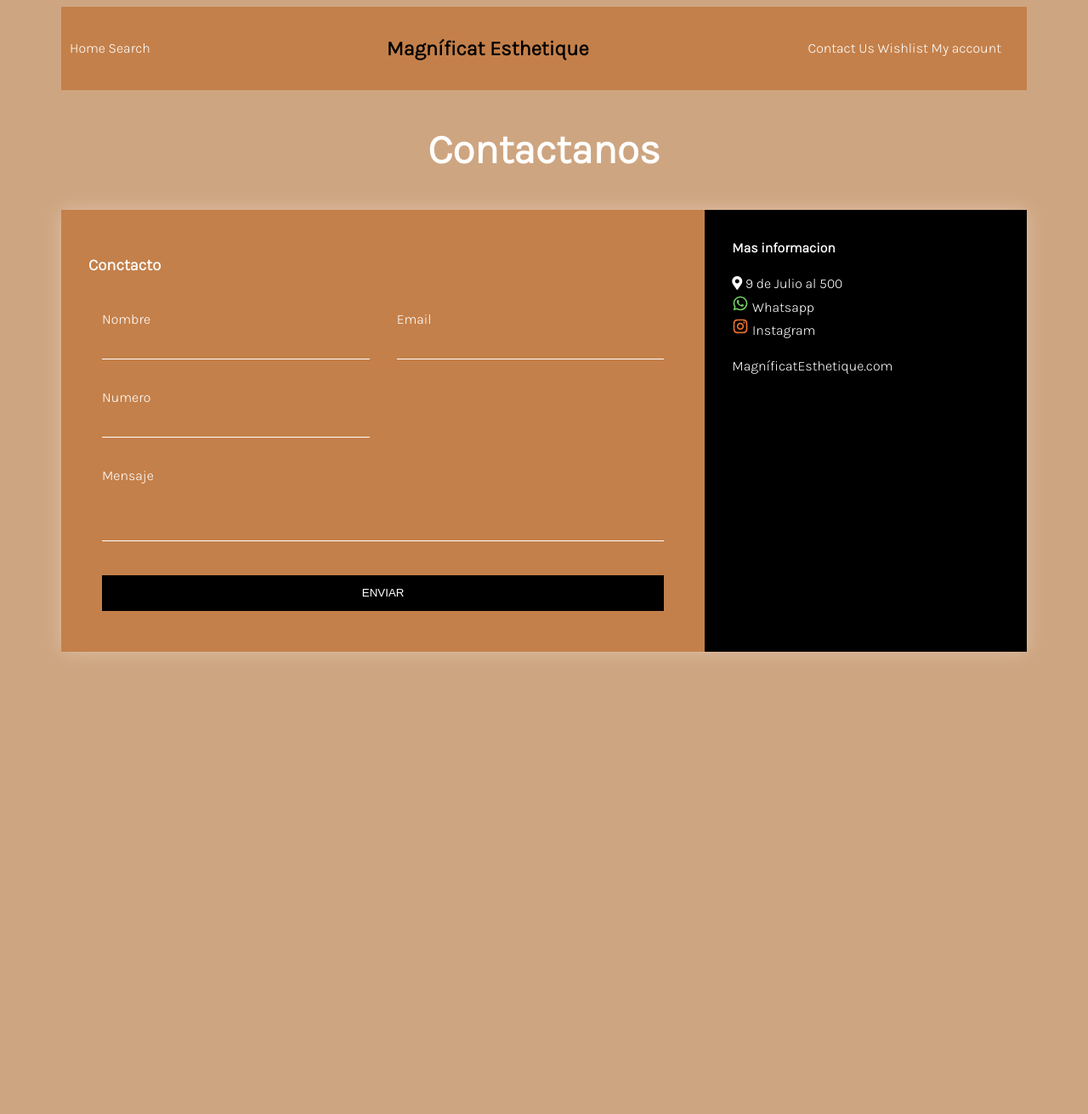
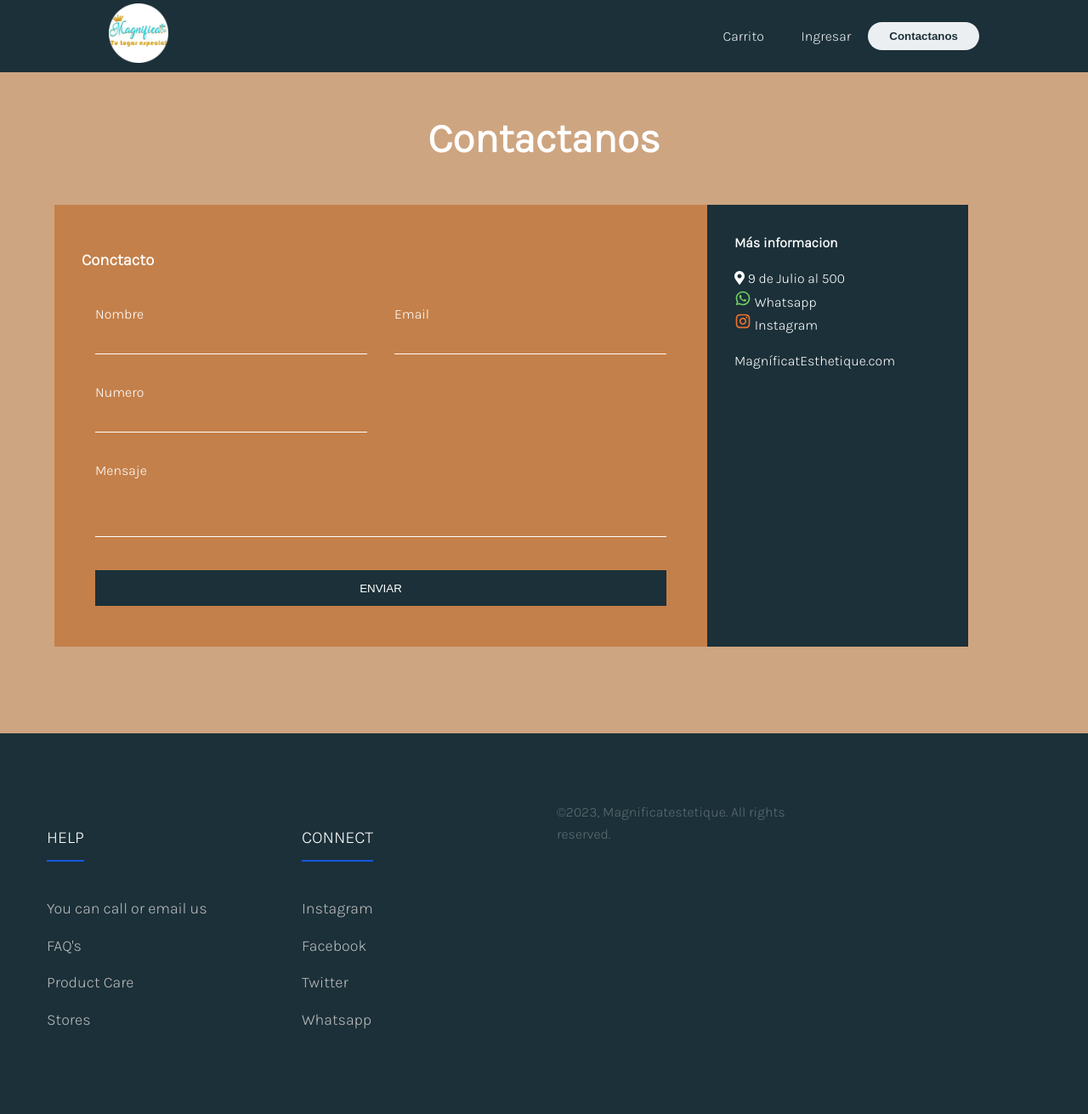
Before and after one commit to santizelada/sistemaEstetica, a plain HTML site: page html/contacUs.html in a window 1280 px wide. Shown: the whole page at 85% size. Before the commit the page ends 800 px from the top, so only its background shows below. Drawn offline with nearby package versions, Linux system fonts and the light colour scheme.

Commit message:
PaginaContacto

```diff
--- a/css/contactUs.css
+++ b/css/contactUs.css
@@ -9,7 +9,8 @@ body {
     color: #fff;
     line-height: 1.6;
     font-family: 'Karla', sans-serif;
-    padding: 0 1.5em;
+    padding: 0 0 0 0;
+    margin: 0 0 0 0;
 }
 
 .container {
@@ -24,17 +25,20 @@ ul {
     padding: 0;
 }
 
-.logo {
+.titulo {
     text-align: center;
     font-size: 3em;
 }
 
-.logo span {
+.titulo span {
     color: #B70E21;
 }
 
 .contact-wrapper {
-    box-shadow: 0 0 20px 0 rgba(255, 255, 255, .3);
+    padding: 0 5%;
+    display: flex;
+    align-items: center;
+    justify-content: center;
 }
 
 .contact-wrapper > * {
@@ -77,7 +81,7 @@ ul {
 }
 
 .contact-form form button {
-    background: #000000;
+    background:  #1b3039;
     border: 0;
     text-transform: uppercase;
     padding: 1em;
@@ -92,7 +96,10 @@ ul {
 }
 
 .contact-info {
-    background: #000;
+    background:  #1b3039;
+    width: 80%;
+    height: 100%;
+    min-width: 248px;
 }
 
 .contact-info h4, .contact-info ul, .contact-info p {
@@ -101,9 +108,6 @@ ul {
 }
 
 @media(min-width: 700px) {
-    body {
-        padding: 0 4em;
-    }
     .contact-wrapper {
         display: grid;
         grid-template-columns: 2fr 1fr;
@@ -147,9 +151,266 @@ ul {
         display: block;
         margin: 10px 0;
     }
+
+    .contact-wrapper {
+        display: flex;
+        flex-direction: column;
+        padding: 0 0;
+    }
+
+    .contact-info {
+        width: 66%;
+        display: flex;
+        flex-direction: column;
+        align-items: center;
+        justify-content: center;
+    }
+
+    .contact-form {
+        background: #bf672496;
+        width: 66%;
+        display: flex;
+        justify-content: space-between;
+        align-items: center;
+        flex-direction: column;
+    }
+
+    .contact-form form {
+        /* display: grid;
+        grid-template-columns: 1fr 1fr; */
+        display: flex;
+        flex-direction: column;
+    }
+
 }
 
 a {
     text-decoration: none;
     color: #ffffff;
 }
+
+
+   /* HEADER */
+
+
+.header{
+    background-color: #1b3039;
+    display: flex;
+    justify-content: flex-end;
+    align-items: center;
+    height: 85px;
+    width: 100vw;
+    padding: 5px 10%;
+}
+
+.header .logo{
+    cursor: pointer;
+    margin-right: auto;
+}
+
+.header .logo img{
+    height: 70px;
+    width: auto;
+    transition: all 0.3s;
+}
+
+.header .logo img:hover{
+    transform: scale(1.2);
+}
+
+.header .nav-links{
+    list-style: none;
+}
+
+.header .nav-links li{
+    display: inline-block;
+    padding: 0 20px;
+}
+
+.header .nav-links li:hover{
+    transform: scale(1.1);
+}
+
+.header .nav-links a{
+    font-size: 700;
+    color: #eceff1;
+    text-decoration: none;
+}
+
+.header .nav-links li a:hover{
+    color: #ffbc0e;
+}
+
+.menu{
+    display: none;
+}
+
+.header .menu button{
+
+    font-weight: 700;
+    color: #1b3039;
+    padding: 9px 25px;
+    background: #eceff1;
+    border: none;
+    border-radius: 50px;
+    cursor: pointer;
+    transition: all 0.3s ease 0s;
+}
+
+.header .menu button:hover{
+    background-color: #e2f1f8;
+    color: #1358e1;
+    transform: scale(1.1);
+}
+
+@media screen and (max-width: 800px){
+    .nav-links,.btn{
+        display: none;
+    }
+    .menu{
+        display: inherit;
+    }
+}
+
+.header .overlay{
+    height: 100%;
+    width: 0;
+    position: fixed;
+    z-index: 1;
+    left: 0;
+    top: 0;
+    background-color:  rgb(49, 70, 82);
+    overflow: hidden;
+    transition: all 0.3s ease 0s;
+
+}
+
+.header .overlay .overlay-content{
+    display: flex;
+    height: 100%;
+    flex-direction: column;
+    align-items: center;
+    justify-content: center;
+
+
+}
+
+.header .overlay a{
+    padding: 15px;
+    font-size: 36px;
+    display: block;
+    transition: all 0.3s ease 0s;
+    font-weight: 700;
+    color:black ;
+
+}
+
+.header .overlay a:hover,
+.header .overlay a:focus{
+    color:#1358e1;
+}
+
+.header .overlay .close{
+    position: absolute;
+    top: 20px;
+    right: 45px;
+    font-size: 65px;
+
+}
+
+@media screen and (max-height: 450px){
+    .header .overlay a{
+        font-size: 20px;
+    }
+    .header .overlay .close{
+        font-size: 40px;
+        top: 15px;
+        right: 35px;
+    }
+}
+
+.header .btn button{
+    font-weight: 700;
+    color: #1b3039;
+    padding: 9px 25px;
+    background: #eceff1;
+    border: none;
+    border-radius: 50px;
+    cursor: pointer;
+    transition: all 0.3s ease 0s;
+}
+
+.header .btn button:hover{
+    background-color: #e2f1f8;
+    color: #ffbc0e;
+    transform: scale(1.1);
+}
+
+
+/* FOOTER */
+
+
+.footer-container{
+    max-width: 1200px;
+    margin: 0 auto;
+
+}
+
+.footer{
+    background-color: #1b3039;
+    padding: 80px 0;
+    margin-top: 8%;
+    width: 100vw;
+}
+
+.footer-row{
+    display: flex;
+    flex-wrap: wrap;
+}
+
+.footer-links{
+    width: 25%;
+    padding: 0 15px;
+}
+
+.footer-links h4{
+    font-size: 20px;
+    color: #ffffff;
+    margin-bottom: 25px;
+    font-weight:500 ;
+    border-bottom: 2px solid #1358e1;
+    padding-bottom: 10px;
+    display: inline-block;
+}
+
+.footer-links ul li a{
+    font-size: 18px;
+    text-decoration: none;
+    color: #BBBBBB;
+    display: block;
+    margin-bottom: 15px;
+    transition: all .3s ease;
+}
+
+.footer-links ul li a:hover{
+    color:#ffffff;
+    padding-left: 6px;
+
+}
+
+@media(max-width:991px){
+    .footer-row{
+        text-align: center;
+
+    }
+    .footer-links{
+        width: 100%;
+        margin-bottom: 30px;
+    }
+}
+
+.copyright{
+    color: #f2f2f2;
+    opacity: 0.3;
+    text-align: center;
+}
--- a/html/contacUs.html
+++ b/html/contacUs.html
@@ -4,35 +4,40 @@
     <meta charset="UTF-8">
     <meta name="viewport" content="width=device-width, initial-scale=1.0">
     <title>Contact Us</title>
-    <link rel="stylesheet" href="../css/contactUs.css">
     <link rel="stylesheet" href="https://use.fontawesome.com/releases/v5.8.1/css/all.css" integrity="sha384-50oBUHEmvpQ+1lW4y57PTFmhCaXp0ML5d60M1M7uH2+nqUivzIebhndOJK28anvf" crossorigin="anonymous">
     <link href="https://fonts.googleapis.com/css?family=Quicksand" rel="stylesheet">
     <link rel="stylesheet" href="https://cdnjs.cloudflare.com/ajax/libs/animate.css/3.7.0/animate.min.css">
+    <link rel="stylesheet" href="../css/contactUs.css">
 </head>
 <body>
-    <header>
-        <nav class="nav-container">
-            <ul class="list1">
-                <li>
-                    <a href="../index.html">Home</a>
-                    <a href="#">Search</a>
-                </li>
-            </ul>
-            <h1 class="title">
-                Magníficat Esthetique
-            </h1>
-            <ul class="list2">
-                <li>
-                    <a href="../css/contactUs.css"> Contact Us </a>
+    <section class="contenedor-padre">
+        <header class="header">
+            <div class="logo">
+                <a href="../index.html"><img src="../img/Magnificatestetique.png" alt="Logo de la marca"></a>
+
+            </div>
+            <nav>
+                <ul class="nav-links">
+                    <li><a href="../html/cart.html"> Carrito </a></li>
+                    <li><a href="../html/myAccount.html"> Ingresar </a></li>
+                </ul>
+            </nav>
+            <a class="btn" href="../html/contacUs.html"> <button> Contactanos </button></a>
+            <a onclick="openNav()" class="menu" href="#"> <button>MENU</button></a>
+
+            <div class="overlay" id="mobile-menu">
+                <a onclick="closeNav()" href="" class="close">&times;</a>
+                <div class="overlay-content">
                     <a href="../html/cart.html"> Wishlist </a>
-                    <a href="#"> My account </a>
-                </li>
-            </ul>
-        </nav>
+                    <a href="../html/myAccount.html"> My account </a>
+                    <a href="../html/contacUs.html"> Contact Us </a>
+                </div>
+            </div>
+        </header>
 
      <div class="content">
 
-      <h1 class="logo">Contactanos</h1>
+      <h1 class="titulo">Contactanos</h1>
       <div class="contact-wrapper">
         <div class="contact-form">
             <h3>Conctacto</h3>
@@ -60,7 +65,7 @@
             </form>
         </div>
         <div class="contact-info">
-            <h4>Mas informacion</h4>
+            <h4>Más informacion</h4>
             <ul>
                 <li><i class="fas fa-map-marker-alt"></i> 9 de Julio al 500</li>
                 <a href="https://wa.me/543816214102" target="_blank"> <img src="../img/whatsapp-line.svg" style="width: 20px; height: 20px;"> Whatsapp</a><br>
@@ -70,6 +75,38 @@
         </div>
       </div>
      </div>
-    </header>
+
+    <footer class="footer">
+        <div class="footer-container">
+            <div class="footer-row">
+                <div class="footer-links">
+                    <h4>HELP</h4>
+                    <ul>
+                        <li><a href="#">You can call or email us</a></li>
+                        <li><a href="#">FAQ's</a></li>
+                        <li><a href="#">Product Care</a></li>
+                        <li><a href="#">Stores</a></li>
+                    </ul>
+                </div>
+                <div class="footer-links">
+                    <h4>CONNECT</h4>
+                    <ul>
+                        <li><a href="#">Instagram</a></li>
+                        <li><a href="#">Facebook</a></li>
+                        <li><a href="#">Twitter</a></li>
+                        <li><a href="#">Whatsapp</a></li>
+                    </ul>
+
+                </div>
+                <div class="footer-links">
+                    <span class="copyright">&copy;2023, Magnificatestetique. All rights reserved.</span>
+
+                </div>
+
+
+            </div>
+        </div>
+        </footer>
+    </section>
 </body>
 </html>
```
Also changed, not shown: img/Magnificatestetique.png (added).
